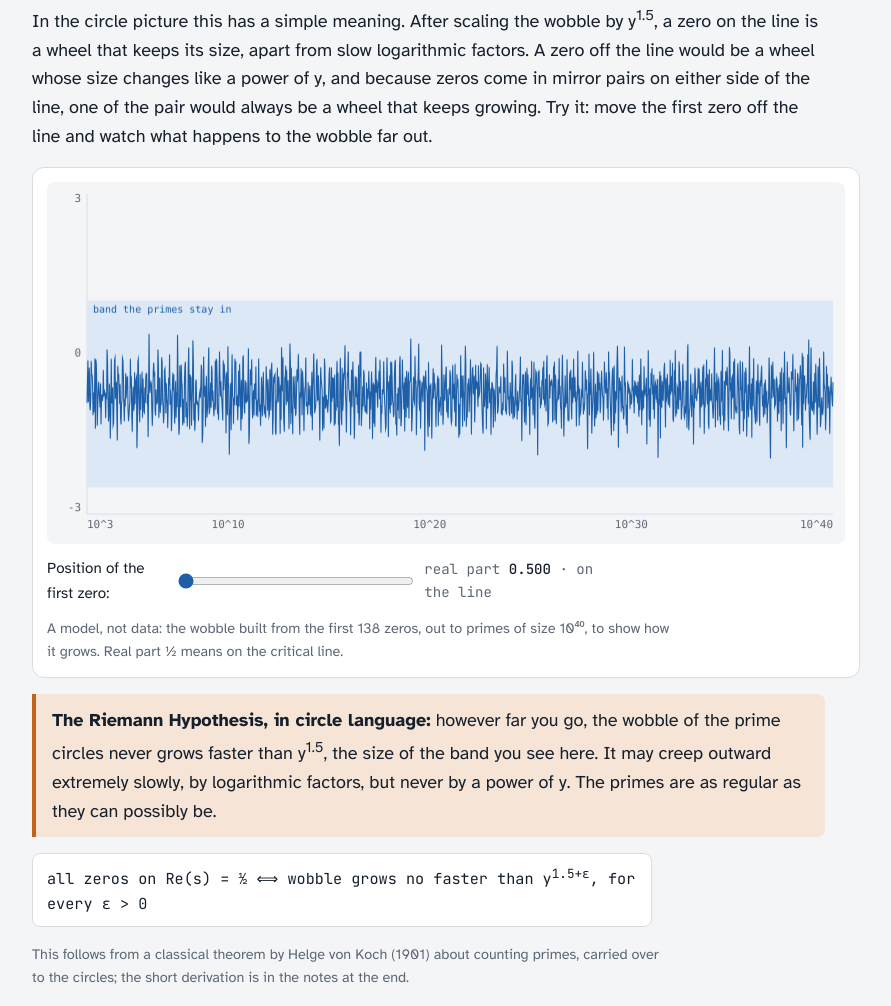
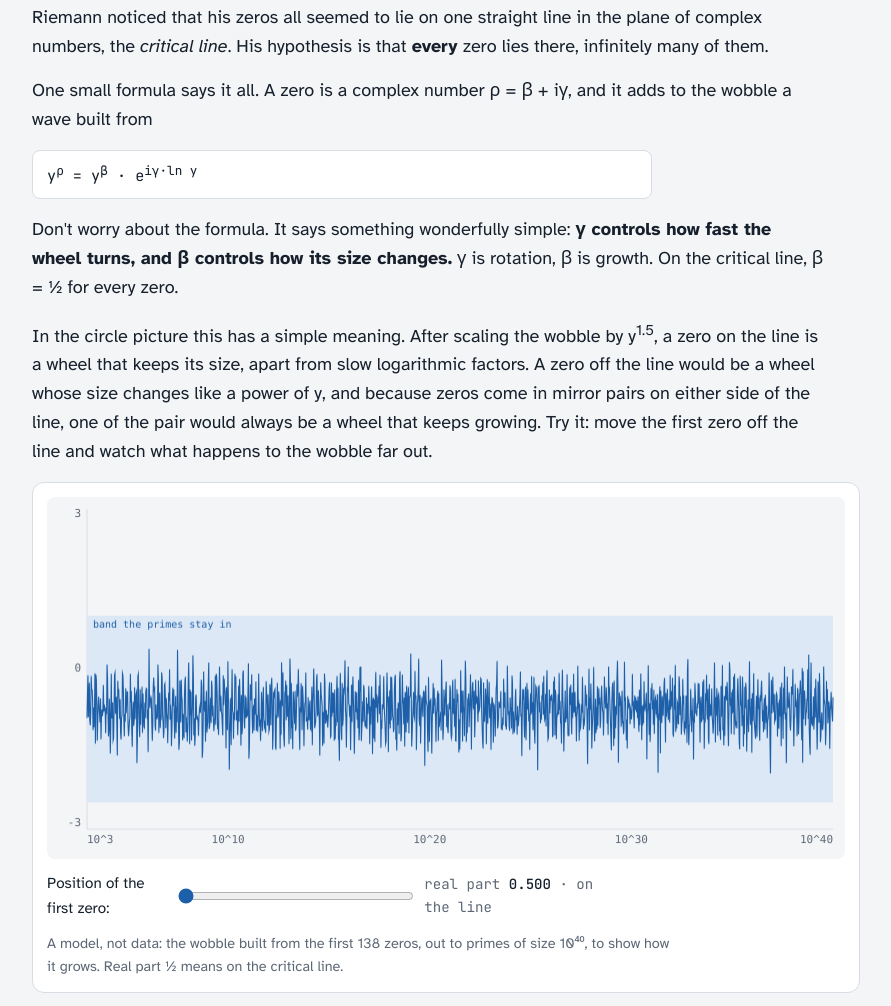
Before and after one commit to ninjas1337/Prime-Helix, a plain HTML site: page rh_circles.html in a window 1280 px wide. Shown: the part 5576-6582 px from the top of the page, without its empty margins (194-1085 px from the left). Drawn offline with Linux system fonts and the light colour scheme.

Commit message:
Sync explainer with the standalone repo
Co-Authored-By: Claude Opus 5.5 <noreply@anthropic.com>
Claude-Session: https://claude.ai/code/session_01Q5QdYrwKMfrJVhx4Wiyqfc

```diff
--- a/rh_circles.html
+++ b/rh_circles.html
@@ -161,6 +161,7 @@ a{color:var(--accent)}
     <p class="cap">Dashed lines: the zeros of the Riemann zeta function. Method: the scaled wobble for primes up to 10⁷, resampled on an even grid in ln y, Hann window, direct Fourier transform. The random numbers (Cramér's model) have the same density as the primes and go through exactly the same steps.</p>
   </div>
   <p>Those numbers are famous. They are the <b>zeros of the Riemann zeta function</b>, found by Bernhard Riemann in 1859. Swap the primes for random numbers of the same density and the notes vanish. The music belongs to the primes.</p>
+  <p>Why the logarithm? Each zero adds a wave whose phase turns like γ·ln y. On a logarithmic scale that is a steady rotation, so γ acts exactly like a frequency.</p>
   <p>Each note behaves like a wheel turning at its own speed. Put wheels on wheels, one per note, and follow the tip: it reproduces the wobble. The more wheels, the closer the match.</p>
   <div class="panel">
     <canvas id="cv4b" class="c-wide" role="img" aria-label="The wobble rebuilt from a chosen number of wheels compared with the measured wobble"></canvas>
@@ -176,6 +177,9 @@ a{color:var(--accent)}
   <div class="step">STEP 5 · WHAT THE HYPOTHESIS SAYS</div>
   <h2 id="s5">All wheels stay the same size</h2>
   <p>Riemann noticed that his zeros all seemed to lie on one straight line in the plane of complex numbers, the <i>critical line</i>. His hypothesis is that <b>every</b> zero lies there, infinitely many of them.</p>
+  <p>One small formula says it all. A zero is a complex number ρ = β + iγ, and it adds to the wobble a wave built from</p>
+  <div class="formula">y<sup>ρ</sup> = y<sup>β</sup> · e<sup>iγ·ln y</sup></div>
+  <p>Don't worry about the formula. It says something wonderfully simple: <b>γ controls how fast the wheel turns, and β controls how its size changes.</b> γ is rotation, β is growth. On the critical line, β = ½ for every zero.</p>
   <p>In the circle picture this has a simple meaning. After scaling the wobble by y<sup>1.5</sup>, a zero on the line is a wheel that keeps its size, apart from slow logarithmic factors. A zero off the line would be a wheel whose size changes like a power of y, and because zeros come in mirror pairs on either side of the line, one of the pair would always be a wheel that keeps growing. Try it: move the first zero off the line and watch what happens to the wobble far out.</p>
   <div class="panel">
     <canvas id="cv5" class="c-wide" role="img" aria-label="Model wobble out to ten to the forty, with the first zero optionally moved off the critical line"></canvas>
@@ -188,7 +192,7 @@ a{color:var(--accent)}
     <p><b>The Riemann Hypothesis, in circle language:</b> however far you go, the wobble of the prime circles never grows faster than y<sup>1.5</sup>, the size of the band you see here. It may creep outward extremely slowly, by logarithmic factors, but never by a power of y. The primes are as regular as they can possibly be.</p>
   </div>
   <div class="formula">all zeros on Re(s) = ½  ⟺  wobble grows no faster than y<sup>1.5+ε</sup>, for every ε &gt; 0</div>
-  <p class="cap">This follows from a classical theorem by Helge von Koch (1901) about counting primes, carried over to the circles; the short derivation is in the notes at the end.</p>
+  <p class="cap">Where does 1.5 come from? Helge von Koch showed in 1901 that RH is equivalent to the error in <i>counting</i> primes staying near √y = y<sup>0.5</sup>. The circles <i>add up</i> the primes, each about as large as y, which brings one more factor of y: y<sup>0.5</sup> · y = y<sup>1.5</sup>. The tangency geometry adds at most y, far less. The short derivation is in the notes at the end.</p>
 </section>
 
 <!-- STEP 6 -->
```
